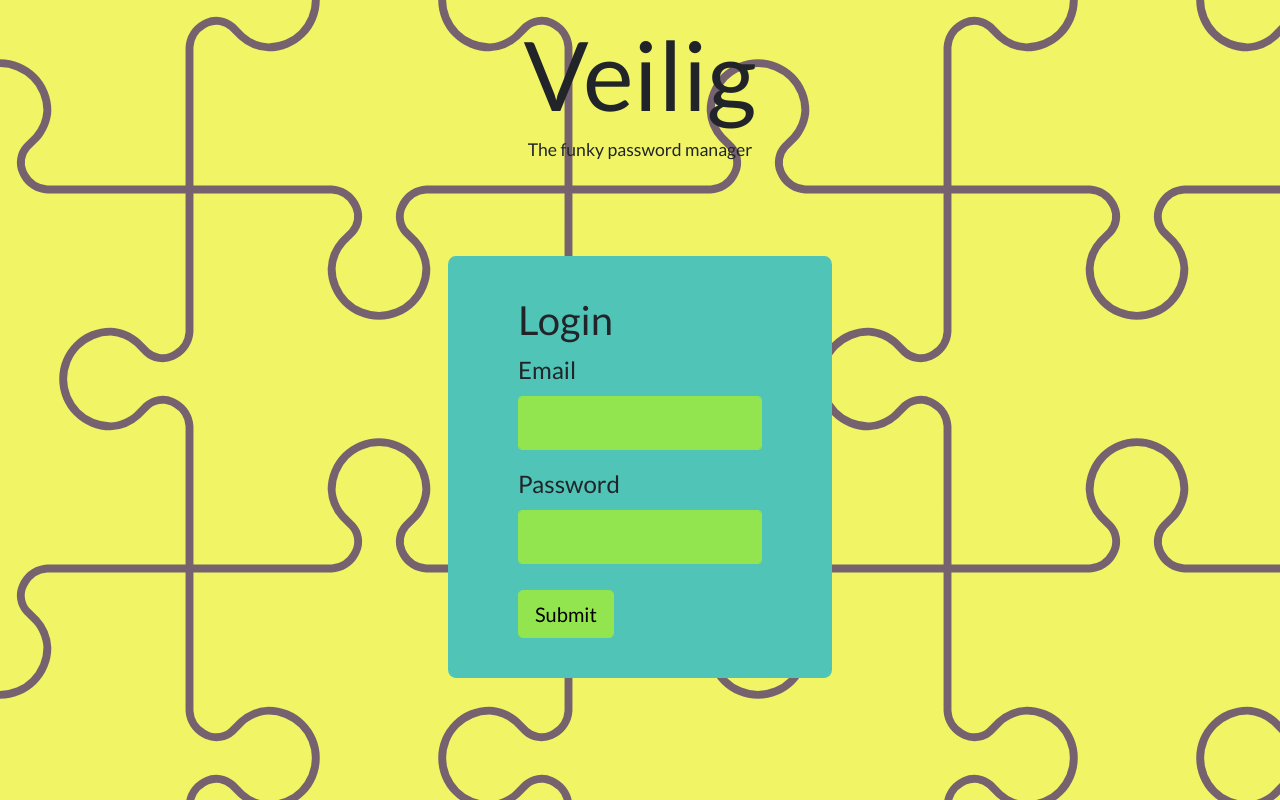
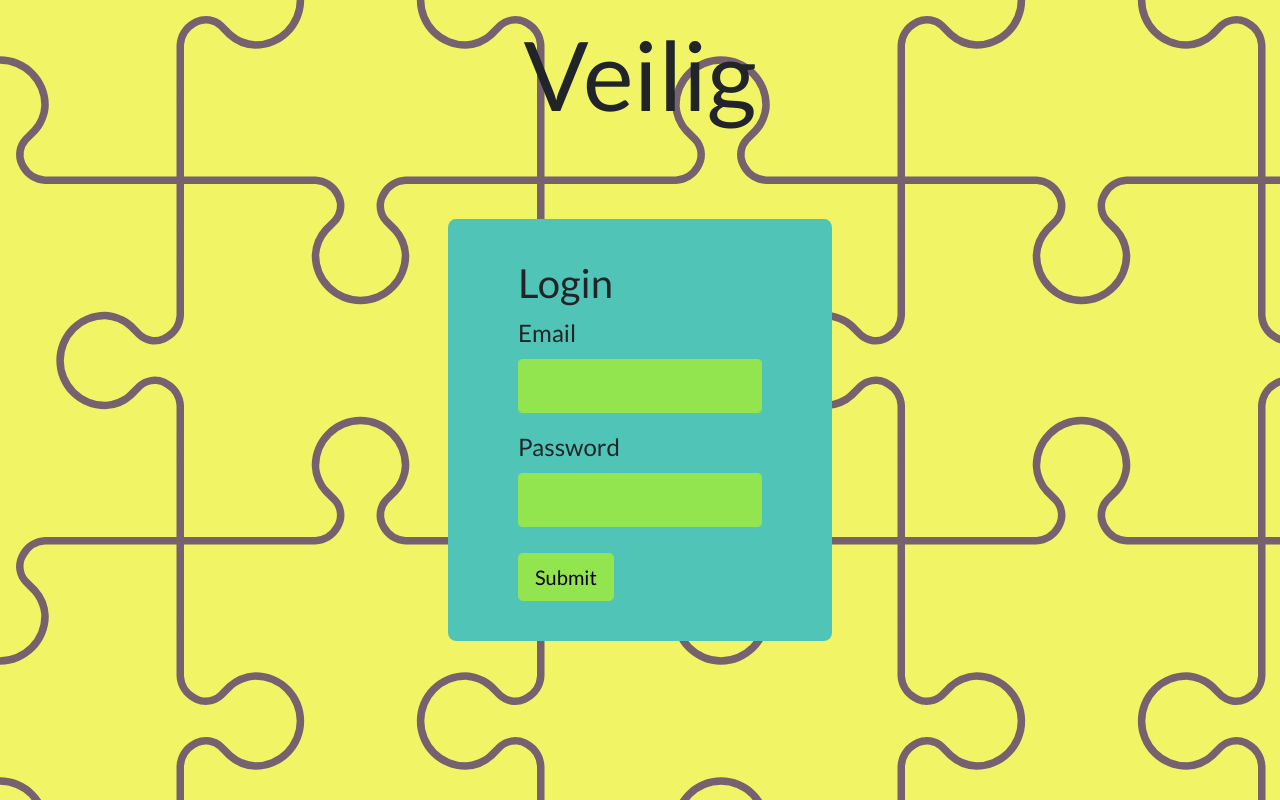
Before and after one commit to killerbee1998/veilig_web, a plain HTML site: page login.html in a window 1280 px wide. Drawn offline with nearby package versions, Linux system fonts and the light colour scheme.

Commit message:
login: Removed subheader cause it conflicts with the pattern

```diff
--- a/login.html
+++ b/login.html
@@ -18,7 +18,6 @@
 
     <div class = "container-header">
       <h1 id="header"> Veilig </h1>
-      <h5 id="subheader"> The funky password manager</p>
     </div>
 
     <div class="container-form">
```
